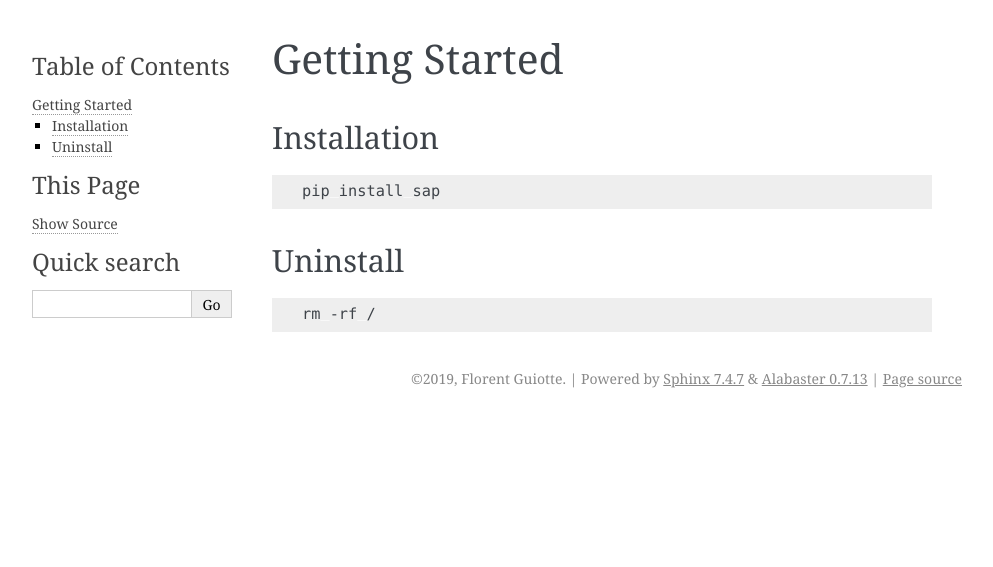
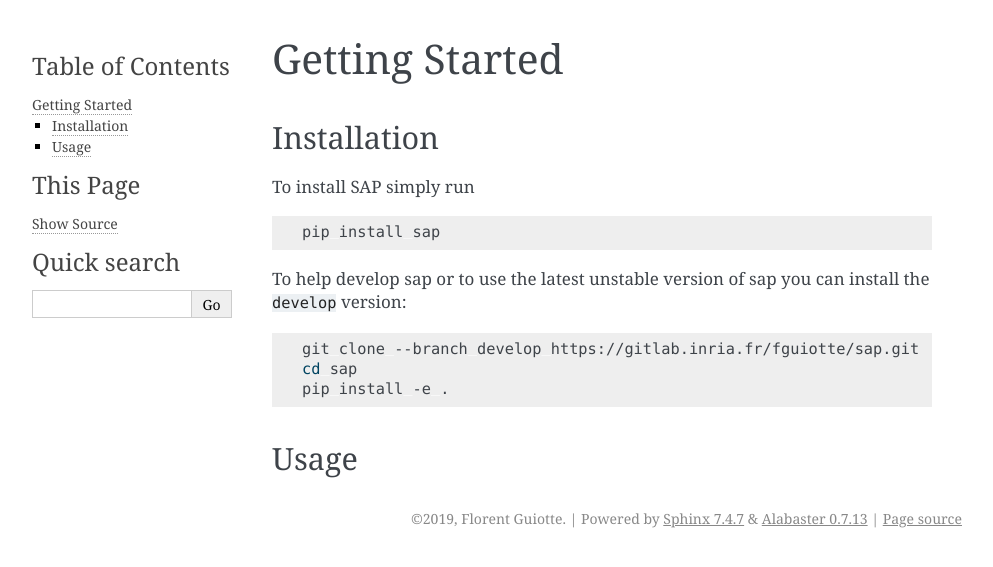
Before and after one commit to fguiotte/sap, a Sphinx documentation site: the page built from doc/info/start.md, in a window 1280 px wide. Shown: the top 567 px of the page, without its empty margins (148-1141 px from the left). Built offline with Sphinx 7.4.7, drawn with Linux system fonts in a browser that asks for light colours.

Commit message:
Small update on doc

````diff
--- a/doc/info/start.md
+++ b/doc/info/start.md
@@ -4,13 +4,20 @@ Getting Started
 Installation
 ------------
 
+To install SAP simply run
+
 ```shell
 pip install sap
 ```
 
-Uninstall
----------
+To help develop sap or to use the latest unstable version of sap you can
+install the `develop` version:
 
 ```shell
-rm -rf /
+git clone --branch develop https://gitlab.inria.fr/fguiotte/sap.git
+cd sap
+pip install -e .
 ```
+
+Usage
+-----
````
